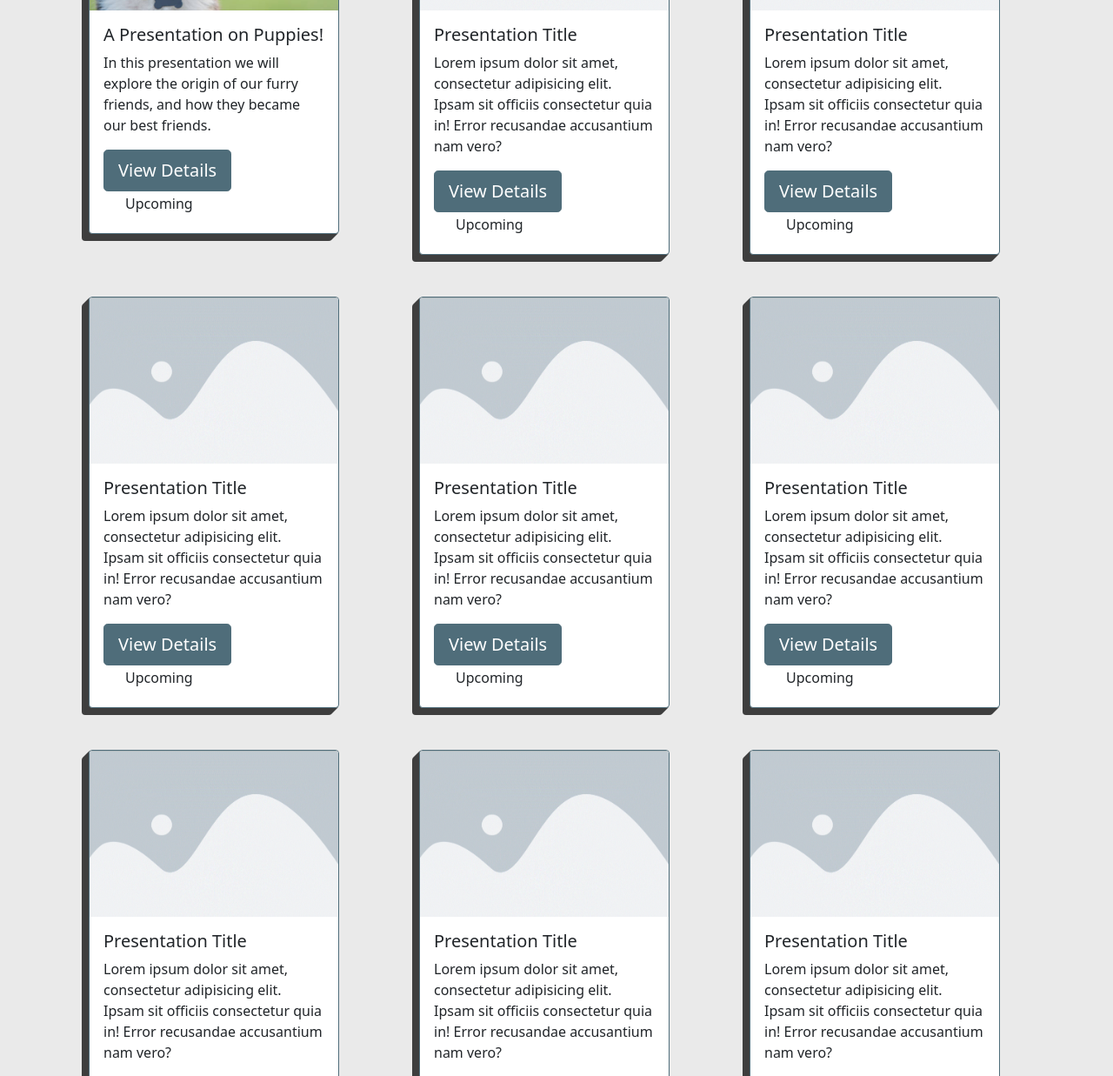
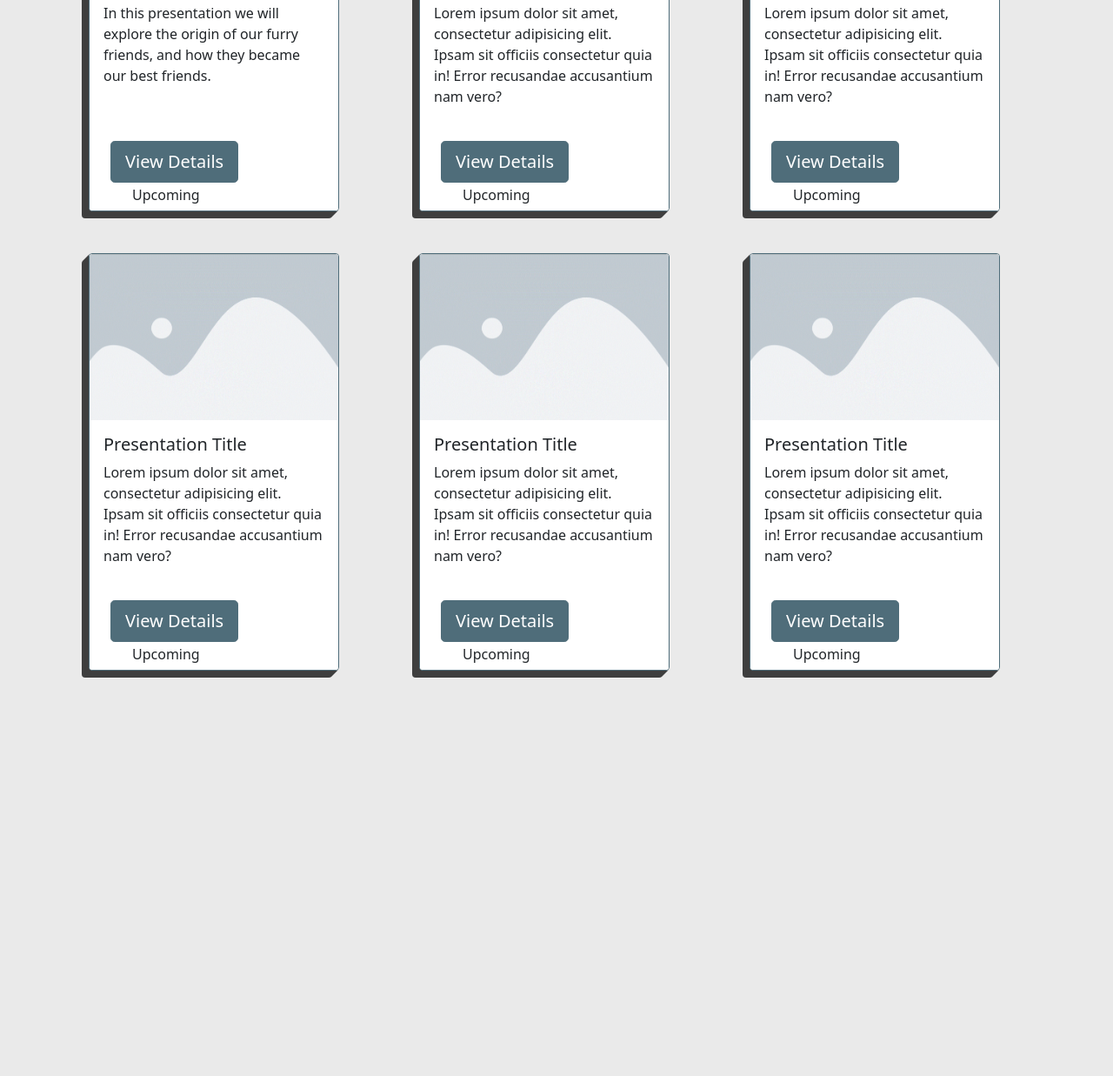
Before and after one commit to KendrickwithCode/Talks-Presentations, a plain HTML site: page index.html in a window 1280 px wide. Shown: the part 1563-2800 px from the top of the page at 87% size. After the commit the page ends 2358 px from the top, so only its background shows below. Drawn offline with nearby package versions, Linux system fonts and the light colour scheme.

Commit message:
Updated style inconsistencies.

```diff
--- a/css/index.css
+++ b/css/index.css
@@ -4,18 +4,18 @@ body {
 
 li {
     font-weight: 500;
-    font-size: 30px;
+    font-size: 20px;
     color: #eaeaea;
 }
 
 .navbar-light .navbar-nav .nav-link {
-    font-size: 30px;
+    font-size: 20px;
     color: #eaeaea;
 }
 
 .input-group.searchbar{
     width:30%;
-    left: 20px;
+    left: 325px;
 
 }
 
@@ -28,6 +28,7 @@ li {
 .navbar-light .navbar-brand {
     color: #eaeaea;
     font-size: 30px;
+    padding-left: 10px;
 }
 
 .navbar {
@@ -88,7 +89,16 @@ img.rounded.float-right {
     text-align: center;
 }
 
+.bottom-card-details h6{
+    padding-top:5px;
+    position:relative;
+    left:25px;
+}
+
 .card {
+    height: 480px;
+    max-height: 480px;
+    overflow-y: auto;
     animation: card_animation 1s cubic-bezier(0.470, 0.000, 0.745, 0.715);
     animation-timing-function: ease-in-out;
     animation-fill-mode: forwards;
@@ -105,6 +115,10 @@ img.rounded.float-right {
 .card-body h6 {
     padding-top: 5px;
     left: 25px;
+}
+
+.card-body{
+    max-height:280px;
 }
 
 .card-spacing {
@@ -133,12 +147,6 @@ img.rounded.float-right {
 .container.title {
     position: relative;
     text-align: center;
-}
-
-.card-body h6{
-    padding-top:5px;
-    position:relative;
-    left:25px;
 }
 
 #welcome-text {
--- a/index.html
+++ b/index.html
@@ -21,7 +21,7 @@
                 <!--Logo image for top right-->
                 <img src="img/Logo-Design-Alt.png" alt="Talks Logo" width="80" height="60"
                     class="d-inline-block-align-top" />
-                <a class="navbar-brand" href="index.html">Talks.</a>
+                <a class="navbar-brand" href="index.html">Talks</a>
 
                 <button class="navbar-toggler" type="button" data-bs-toggle="collapse"
                     data-bs-target="#navbarSupportedContent" aria-controls="navbarSupportedContent"
@@ -108,10 +108,14 @@
                                             presentations.<br>
                                             This is how presentations are viewed.
                                         </p>
+                                    </div>
+                                    <div class="container">
+                                        <div class="bottom-card-details">
                                             <a type="button" href="details.html"
                                                 class="btn btn-primary btn-lg btn-block">View
                                                 Details</a>
                                             <h6>Upcoming</h6>
+                                        </div>
                                     </div>
                                 </div>
                             </div>
@@ -200,9 +204,13 @@
                                 and how they
                                 became our best friends.
                             </p>
+                        </div>
+                        <div class="container">
+                            <div class="bottom-card-details">
                                 <a type="button" href="details.html" class="btn btn-primary btn-lg btn-block">View
                                     Details</a>
                                 <h6>Upcoming</h6>
+                            </div>
                         </div>
                     </div>
                 </div>
@@ -213,9 +221,13 @@
                             <h5 class="card-title">Presentation Title</h5>
                             <p class="card-text">Lorem ipsum dolor sit amet, consectetur adipisicing elit. Ipsam sit
                                 officiis consectetur quia in! Error recusandae accusantium nam vero?</p>
+                        </div>
+                        <div class="container">
+                            <div class="bottom-card-details">
                                 <a type="button" href="details.html" class="btn btn-primary btn-lg btn-block">View
                                     Details</a>
                                 <h6>Upcoming</h6>
+                            </div>
                         </div>
                     </div>
                 </div>
@@ -226,9 +238,13 @@
                             <h5 class="card-title">Presentation Title</h5>
                             <p class="card-text">Lorem ipsum dolor sit amet, consectetur adipisicing elit. Ipsam sit
                                 officiis consectetur quia in! Error recusandae accusantium nam vero?</p>
+                        </div>
+                        <div class="container">
+                            <div class="bottom-card-details">
                                 <a type="button" href="details.html" class="btn btn-primary btn-lg btn-block">View
                                     Details</a>
                                 <h6>Upcoming</h6>
+                            </div>
                         </div>
                     </div>
                 </div>
@@ -239,9 +255,13 @@
                             <h5 class="card-title">Presentation Title</h5>
                             <p class="card-text">Lorem ipsum dolor sit amet, consectetur adipisicing elit. Ipsam sit
                                 officiis consectetur quia in! Error recusandae accusantium nam vero?</p>
+                        </div>
+                        <div class="container">
+                            <div class="bottom-card-details">
                                 <a type="button" href="details.html" class="btn btn-primary btn-lg btn-block">View
                                     Details</a>
                                 <h6>Upcoming</h6>
+                            </div>
                         </div>
                     </div>
                 </div>
@@ -252,9 +272,13 @@
                             <h5 class="card-title">Presentation Title</h5>
                             <p class="card-text">Lorem ipsum dolor sit amet, consectetur adipisicing elit. Ipsam sit
                                 officiis consectetur quia in! Error recusandae accusantium nam vero?</p>
+                        </div>
+                        <div class="container">
+                            <div class="bottom-card-details">
                                 <a type="button" href="details.html" class="btn btn-primary btn-lg btn-block">View
                                     Details</a>
                                 <h6>Upcoming</h6>
+                            </div>
                         </div>
                     </div>
                 </div>
@@ -265,49 +289,12 @@
                             <h5 class="card-title">Presentation Title</h5>
                             <p class="card-text">Lorem ipsum dolor sit amet, consectetur adipisicing elit. Ipsam sit
                                 officiis consectetur quia in! Error recusandae accusantium nam vero?</p>
+                        </div>
+                        <div class="container">
+                            <div class="bottom-card-details">
                                 <a type="button" href="details.html" class="btn btn-primary btn-lg btn-block">View
                                     Details</a>
                                 <h6>Upcoming</h6>
-                        </div>
-                    </div>
-                </div>
-                <div class="col px-md-4 xs-4">
-                    <div class="card" style="width: 18rem;" data-aos="fade-up" data-aos-duration="2000">
-                        <img src="img/Placeholder.GIF" class="card-img-top" alt="Placeholder">
-                        <div class="card-body">
-                            <h5 class="card-title">Presentation Title</h5>
-                            <p class="card-text">Lorem ipsum dolor sit amet, consectetur adipisicing elit. Ipsam sit
-                                officiis consectetur quia in! Error recusandae accusantium nam vero?</p>
-                            <a type="button" href="details.html" class="btn btn-primary btn-lg btn-block">View
-                                Details</a>
-                            <h6>Upcoming</h6>
-                        </div>
-                    </div>
-                </div>
-                <div class="col px-md-4 xs-4">
-                    <div class="card" style="width: 18rem;" data-aos="fade-up" data-aos-duration="2000">
-                        <img src="img/Placeholder.GIF" class="card-img-top" alt="Placeholder">
-                        <div class="card-body">
-                            <h5 class="card-title">Presentation Title</h5>
-                            <p class="card-text">Lorem ipsum dolor sit amet, consectetur adipisicing elit. Ipsam sit
-                                officiis consectetur quia in! Error recusandae accusantium nam vero?</p>
-                            <a type="button" href="details.html" class="btn btn-primary btn-lg btn-block">View
-                                Details</a>
-                            <h6>Upcoming</h6>
-                        </div>
-                    </div>
-                </div>
-                <div class="col px-md-4 xs-4">
-                    <div class="card" style="width: 18rem;" data-aos="fade-up" data-aos-duration="2000">
-                        <img src="img/Placeholder.GIF" class="card-img-top" alt="Placeholder">
-                        <div class="card-body">
-                            <h5 class="card-title">Presentation Title</h5>
-                            <p class="card-text">Lorem ipsum dolor sit amet, consectetur adipisicing elit. Ipsam sit
-                                officiis consectetur quia in! Error recusandae accusantium nam vero?</p>
-                            <a type="button" href="details.html" class="btn btn-primary btn-lg btn-block">View
-                                Details</a>
-                            <h6>Upcoming</h6>
-                        </div>
                             </div>
                         </div>
                     </div>
```
Lines whose indentation alone changed are shown as unchanged.
